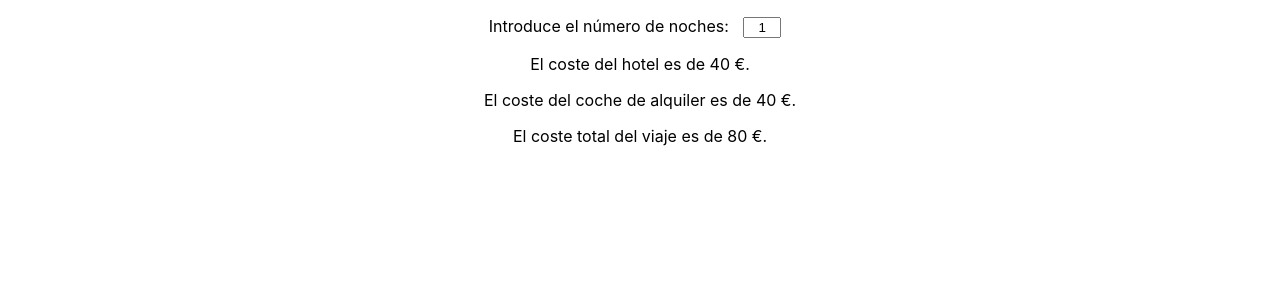
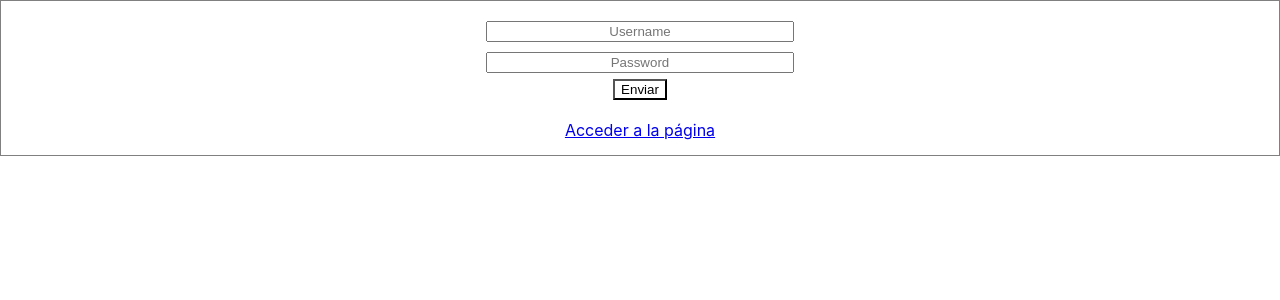
Before and after one commit to StratocasterO/react, a React (Create React App) app in the folder prueba-app/: page / in a window 1280 px wide. Shown: the top 300 px of the page. Built offline with nearby package versions, Linux system fonts and the light colour scheme.

Commit message:
login con redux

```diff
--- a/prueba-app/package.json
+++ b/prueba-app/package.json
@@ -6,6 +6,8 @@
     "react": "^16.8.6",
     "react-dom": "^16.8.6",
     "react-redux": "^7.0.3",
+    "react-router": "^5.0.0",
+    "react-router-dom": "^5.0.0",
     "react-scripts": "3.0.1",
     "redux": "^4.0.1"
   },
--- a/prueba-app/src/App.css
+++ b/prueba-app/src/App.css
@@ -7,6 +7,18 @@ input[type=text]{
   margin: 0 10px;
   text-align: center;
   font-family: arial;
+}
+
+input.user{
+  width: 300px;
+  margin: 5px 0;
+  text-align: center;
+  font-family: arial;
+}
+
+.login{
+  border: 1px solid grey;
+  padding: 15px;
 }
 
 button{
--- /dev/null
+++ b/prueba-app/src/app_routes.js
@@ -0,0 +1,6 @@
+import React from 'react';
+import Routes from './application/routes';
+
+const App = () => <Routes />;
+
+export default App;
--- /dev/null
+++ b/prueba-app/src/application/routes.js
@@ -0,0 +1,20 @@
+import React from 'react';
+import { BrowserRouter, Route, Switch } from 'react-router-dom';
+import App_login from '../components/App_login';
+import ContenidoRestringido from '../components/login';
+
+const Routes = () => (
+    <BrowserRouter>
+        <Switch>
+            { /*El atributo exact significa que ese nodo no afecta a sus descendientes.
+             Si no lo ponemos, al escribir /login, accederíamos igualmente a Home */}
+            <Route exact path="/" component={App_login} />
+            <Route path="/login" component={ContenidoRestringido} />
+             { /* Es muy recomendable añadir esta ruta para obtener un mensaje de error en el caso de que la
+            ruta no exista. De lo contrario, si la ruta no existe llegaremos a una página en blanco */}
+            <Route path="*" component={() => <div>404</div> } />
+        </Switch>
+    </BrowserRouter>
+);
+
+export default Routes;
--- /dev/null
+++ b/prueba-app/src/components/App_login.js
@@ -0,0 +1,30 @@
+import React, { useRef } from 'react';
+import {NavLink} from 'react-router-dom';
+import {postJson} from '../http/index';
+import '../App.css';
+import {modificarToken} from '../store/token/actions';
+
+function App_login() {
+    const pass = useRef('');
+    const user = useRef('');
+
+    const fetchToken = _ => {
+        postJson('/login', {user:user.current.value, pass:pass.current.value})
+        .then(res => {
+            modificarToken(res);
+        });
+    }
+
+    return (
+        <div className="App">
+                <div className="login">
+                    <input type="text" ref={user} className="user" placeholder="Username" /><br />
+                    <input type="text" red={pass} className="user" placeholder="Password" /><br />
+                    <button onClick={fetchToken}>Enviar</button><br /><br/>
+                    <NavLink to="/login">Acceder a la página</NavLink>
+                </div>
+        </div>
+    );
+};
+
+export default App_login;
--- /dev/null
+++ b/prueba-app/src/components/login.js
@@ -0,0 +1,35 @@
+import React,{useState, useEffect} from 'react';
+import {selectToken} from '../store/token/reducer'
+import {connect} from 'react-redux';
+import {getJson} from '../http/index'
+import '../App.css';
+
+const ContenidoRestringido = ({ accessToken }) => {
+    const [userData, setUserData] = useState(null);
+
+    useEffect(() => {
+		if(accessToken){
+			getJson('/user-data', '', {headers: {accessToken}})
+			.then(setUserData);
+		}
+    });
+
+    return (
+        <div className="App">
+            {!userData && (
+                <p>Contenido reestringido</p>
+            )}
+            {userData && (
+                <div>{'La ID del usuario es' + userData.idRecuperadaDeLaBaseDeDatos}</div>
+            )}
+        </div>
+    );
+}
+
+const mapStateToProps = state => {
+    return{
+        accessToken: selectToken(state),
+    }
+}
+
+export default connect(mapStateToProps)(ContenidoRestringido);
--- a/prueba-app/src/http/index.js
+++ b/prueba-app/src/http/index.js
@@ -1,8 +1,8 @@
-const API_URL = 'https://pokeapi.co/api/v2';
+const API_URL = 'http://localhost:3001';
 
 const fetchData = (url, options = {}) => {
   const { headers = {}, ...reqOptions } = options;
-  console.log(headers)
+
   return fetch(API_URL + url, {
     headers: {
       'Content-Type': 'application/json',
@@ -22,7 +22,7 @@ export const getJson = (url, params, options) => {
 export const postJson = (url, params, options = {}) => {
   return fetchData(url, {
     method: 'POST',
-    body:JSON.stringify(params),
+    body: JSON.stringify(params),
     ...options,
   });
 };
--- a/prueba-app/src/index.js
+++ b/prueba-app/src/index.js
@@ -1,7 +1,7 @@
 import React from 'react';
 import ReactDOM from 'react-dom';
 import './index.css';
-import App from './App_costes_redux';                 // importa aquí la app que quieres cargar !!!
+import App from './app_routes';                 // importa aquí la app que quieres cargar !!!
 import * as serviceWorker from './serviceWorker';
 
 import {Provider} from 'react-redux';
--- a/prueba-app/src/store/index.js
+++ b/prueba-app/src/store/index.js
@@ -2,16 +2,18 @@ import { createStore, combineReducers } from 'redux';
 import palabraReducer from './palabra/reducer';
 import costeReducerA from './coste_a/reducer';
 import costeReducerH from './coste_h/reducer';
+import tokenReducer from './token/reducer';
 
 const reducers = combineReducers({
     palabraReducer,     // este es el nombre del reducer que se usa para modificar la store
     costeReducerA,
-    costeReducerH
+    costeReducerH,
+    tokenReducer
 });
 
 const store = createStore(
     reducers,
-    // window.__REDUX_DEVTOOLS_EXTENSION__ && window.__REDUX_DEVTOOLS_EXTENSION__()
+    window.__REDUX_DEVTOOLS_EXTENSION__ && window.__REDUX_DEVTOOLS_EXTENSION__() // para usar la extension de Chrome
 );
 
 export default store;
--- /dev/null
+++ b/prueba-app/src/store/token/actions.js
@@ -0,0 +1,8 @@
+// Las acciones siempre tienen la estructura { type, payload }
+
+export const modificarToken = (token) => {
+    return {
+        type: 'modifyToken',
+        payload: token
+    }
+};
--- /dev/null
+++ b/prueba-app/src/store/token/reducer.js
@@ -0,0 +1,17 @@
+const initalState = {token: ''};
+
+// action es el valor devuelto por el action
+//  action.payload será el valor que quiero añadir, borrar, etc
+
+export default (state = initalState, action) => {
+    if (action.type === 'modifyToken') {
+        return {
+            ...state, // devuelve todo lo que había en el state
+            token: action.payload
+        }
+    }
+
+    return state;
+};
+
+export const selectToken = state => state.tokenReducer.token
```
Also changed, not shown: prueba-app/src/app_login.js (deleted, +0 -32 lines), 2 other files (tests, documents, lock files or other folders).
